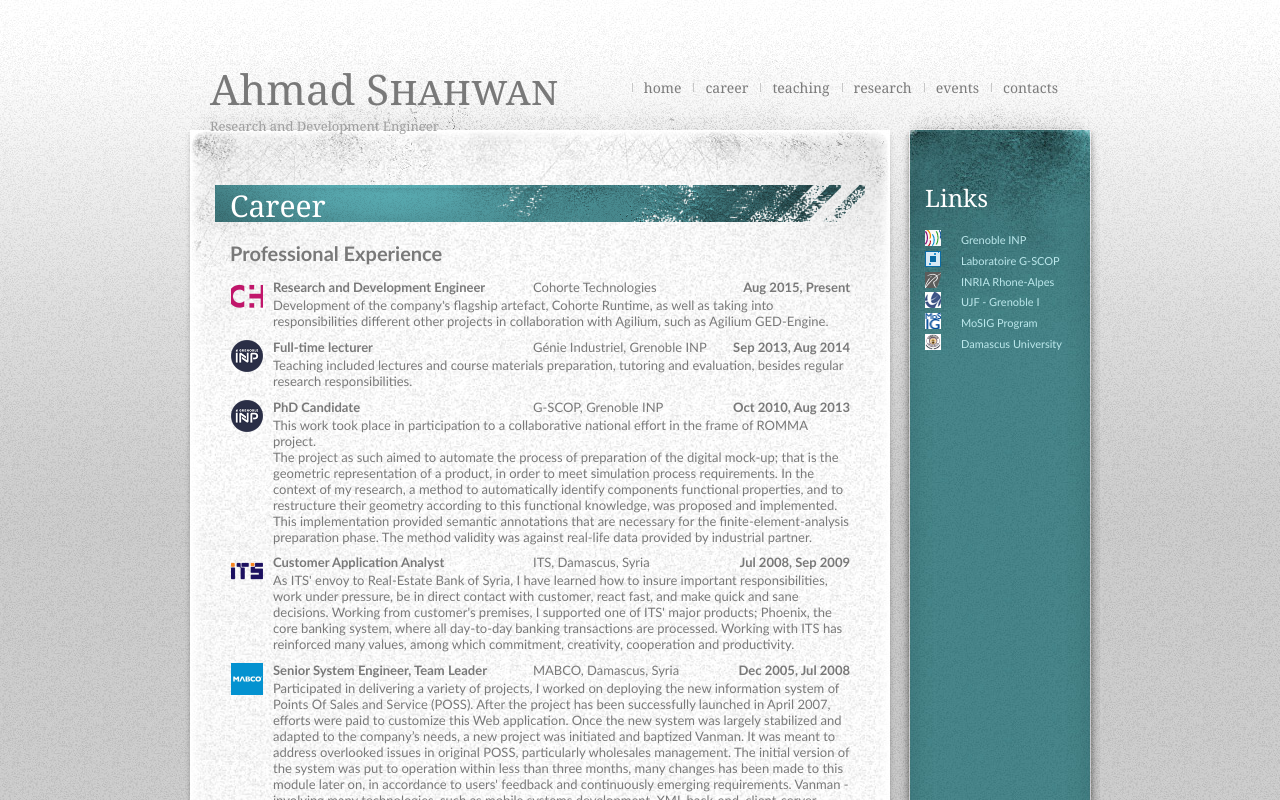
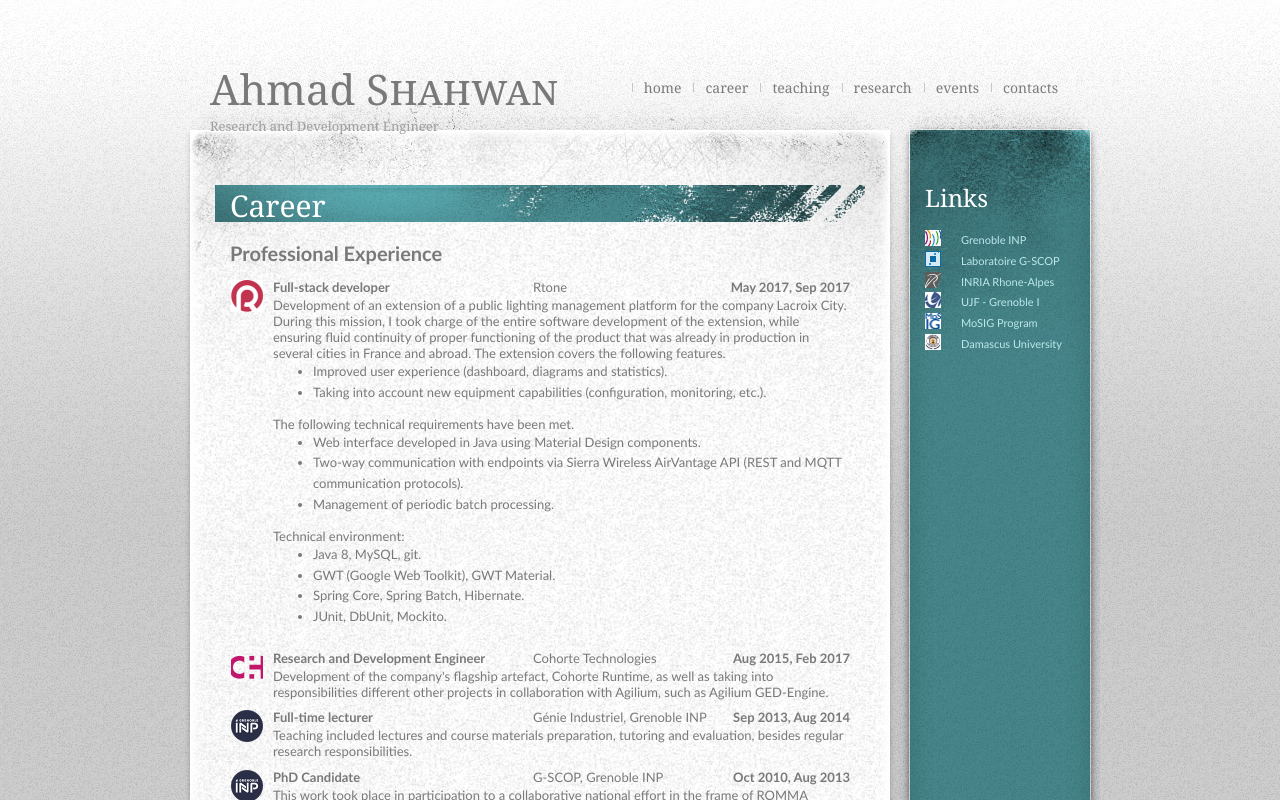
Before and after one commit to ahmadshahwan/ahmadshahwan, a Nuxt app: page /career in a window 1280 px wide. Shown: the top 800 px of the page. Built offline with nearby package versions, Linux system fonts and the light colour scheme.

Commit message:
Update experience, add Rtone

```diff
--- a/pages/career.vue
+++ b/pages/career.vue
@@ -5,41 +5,105 @@
     </div>
     <div class="entry">
       <h3>Professional Experience</h3>
+      <experience name="Rtone" image="/images/career/rtone.png">
+        <template #period>May 2017, Sep 2017</template>
+        <template #job-title>Full-stack developer</template>
+        <template #partner>Rtone</template>
+        <template #description>
+          Development of an extension of a public lighting management platform for the company Lacroix City.
+          During this mission, I took charge of the entire software development of the extension, while ensuring fluid
+          continuity of proper functioning of the product that was already in production in several cities in France and
+          abroad.
+          The extension covers the following features.
+          <ul>
+            <li>Improved user experience (dashboard, diagrams and statistics).</li>
+            <li>Taking into account new equipment capabilities (configuration, monitoring, etc.).</li>
+          </ul>
+
+          The following technical requirements have been met.
+          <ul>
+            <li>Web interface developed in Java using Material Design components.</li>
+            <li>Two-way communication with endpoints via Sierra Wireless AirVantage API (REST and MQTT communication
+              protocols).
+            </li>
+            <li>Management of periodic batch processing.</li>
+          </ul>
+
+          Technical environment:
+          <ul>
+            <li>Java 8, MySQL, git.</li>
+            <li>GWT (Google Web Toolkit), GWT Material.</li>
+            <li>Spring Core, Spring Batch, Hibernate.</li>
+            <li>JUnit, DbUnit, Mockito.</li>
+          </ul>
+        </template>
+      </experience>
       <experience name="Cohorte Technologies" image="/images/career/cohorte.png">
-        <template #period>Aug 2015, Present</template>
+        <template #period>Aug 2015, Feb 2017</template>
         <template #job-title>Research and Development Engineer</template>
         <template #partner>Cohorte Technologies</template>
-        <template #description>Development of the company's flagship artefact, Cohorte Runtime, as well as taking into responsibilities          different other projects in collaboration with Agilium, such as Agilium GED-Engine.</template>
+        <template #description>Development of the company's flagship artefact, Cohorte Runtime, as well as taking into
+          responsibilities different other projects in collaboration with Agilium, such as Agilium GED-Engine.
+        </template>
       </experience>
       <experience name="Grenoble INP" image="/images/career/inp.png">
         <template #period>Sep 2013, Aug 2014</template>
         <template #job-title>Full-time lecturer</template>
         <template #partner>Génie Industriel, Grenoble INP</template>
-        <template #description>Teaching included lectures and course materials preparation, tutoring and evaluation, besides regular            research            responsibilities.</template>
+        <template #description>Teaching included lectures and course materials preparation, tutoring and evaluation,
+          besides regular research responsibilities.
+        </template>
       </experience>
       <experience name="Grenoble INP" image="/images/career/inp.png">
         <template #period>Oct 2010, Aug 2013</template>
         <template #job-title>PhD Candidate</template>
         <template #partner>G-SCOP, Grenoble INP</template>
-        <template #description>This work took place in participation to a collaborative national effort in the frame of ROMMA project.<br/> The project as such aimed to automate the process of preparation of the digital mock-up; that is the geometric representation of a product, in order to meet simulation process requirements. In the context of my research, a method to automatically identify components functional properties, and to restructure their geometry according to this functional knowledge, was proposed and implemented. This implementation provided semantic annotations that are necessary for the finite-element-analysis preparation phase. The method validity was against real-life data provided by industrial partner.</template>
+        <template #description>This work took place in participation to a collaborative national effort in the frame of
+          ROMMA project.<br/> The project as such aimed to automate the process of preparation of the digital mock-up;
+          that is the geometric representation of a product, in order to meet simulation process requirements. In the
+          context of my research, a method to automatically identify components functional properties, and to
+          restructure their geometry according to this functional knowledge, was proposed and implemented. This
+          implementation provided semantic annotations that are necessary for the finite-element-analysis preparation
+          phase. The method validity was against real-life data provided by industrial partner.
+        </template>
       </experience>
       <experience name="ITS" image="/images/career/its.png">
         <template #period>Jul 2008, Sep 2009</template>
         <template #job-title>Customer Application Analyst</template>
         <template #partner>ITS, Damascus, Syria</template>
-        <template #description>As ITS' envoy to Real-Estate Bank of Syria, I have learned how to insure important responsibilities, work          under          pressure, be in direct contact with customer, react fast, and make quick and sane decisions. Working from customer's premises, I supported one of ITS' major products; Phoenix, the core banking system, where all day-to-day banking transactions are processed. Working with ITS has reinforced many values, among which commitment, creativity, cooperation and productivity.</template>
+        <template #description>As ITS' envoy to Real-Estate Bank of Syria, I have learned how to insure important
+          responsibilities, work under pressure, be in direct contact with customer, react fast, and make quick and sane
+          decisions. Working from customer's premises, I supported one of ITS' major products; Phoenix, the core banking
+          system, where all day-to-day banking transactions are processed. Working with ITS has reinforced many values,
+          among which commitment, creativity, cooperation and productivity.
+        </template>
       </experience>
       <experience name="MABCO" image="/images/career/mabco.png">
         <template #period>Dec 2005, Jul 2008</template>
         <template #job-title>Senior System Engineer, Team Leader</template>
         <template #partner>MABCO, Damascus, Syria</template>
-        <template #description>Participated in delivering a variety of projects, I worked on deploying the new information system of Points Of Sales and Service (POSS). After the project has been successfully launched in April 2007, efforts were paid          to          customize this Web application. Once the new system was largely stabilized and adapted to the company’s          needs, a          new project was initiated and baptized Vanman. It was meant to address overlooked issues in original POSS,          particularly wholesales management. The initial version of the system was put to operation within less than          three months, many changes has been made to this module later on, in accordance to users' feedback and          continuously emerging requirements. Vanman -involving many technologies, such as mobile systems development,          XML          back-end, client-server model communication- was then one of the core business software that integrates with          Mabco’s information system. Along the journey with Mabco many other minor projects have been initiated and          successfully delivered.</template>
+        <template #description>Participated in delivering a variety of projects, I worked on deploying the new
+          information system of Points Of Sales and Service (POSS). After the project has been successfully launched in
+          April 2007, efforts were paid to customize this Web application. Once the new system was largely stabilized
+          and adapted to the company’s needs, a new project was initiated and baptized Vanman. It was meant to address
+          overlooked issues in original POSS, particularly wholesales management. The initial version of the system was
+          put to operation within less than three months, many changes has been made to this module later on, in
+          accordance to users' feedback and continuously emerging requirements. Vanman -involving many technologies,
+          such as mobile systems development, XML back-end, client-server model communication- was then one of the core
+          business software that integrates with Mabco’s information system. Along the journey with Mabco many other
+          minor projects have been initiated and successfully delivered.
+        </template>
       </experience>
       <experience name="Technolead" image="/images/career/technolead.png">
         <template #period>Sep 2005, Oct 2005</template>
         <template #job-title>Web Developer</template>
         <template #partner>Technolead, Damascus, Syria</template>
-        <template #description>Working at the Department of Business and Information Technology Solutions (BITS), I built a web-based          Content          Management System, customizable in a way that complies with requirements of the variant customers. I also          developed an integrated search engine. The job required keeping up to date with cutting edge web          technologies of          the time, to find efficient solutions for the ever growing Internet users’ needs.</template>
+        <template #description>Working at the Department of Business and Information Technology Solutions (BITS), I
+          built a web-based Content Management System, customizable in a way that complies with requirements of the
+          variant customers. I also developed an integrated search engine. The job required keeping up to date with
+          cutting edge web technologies of the time, to find efficient solutions for the ever growing Internet users’
+          needs.
+        </template>
       </experience>
 
       <h3>Academic Profile</h3>
```
